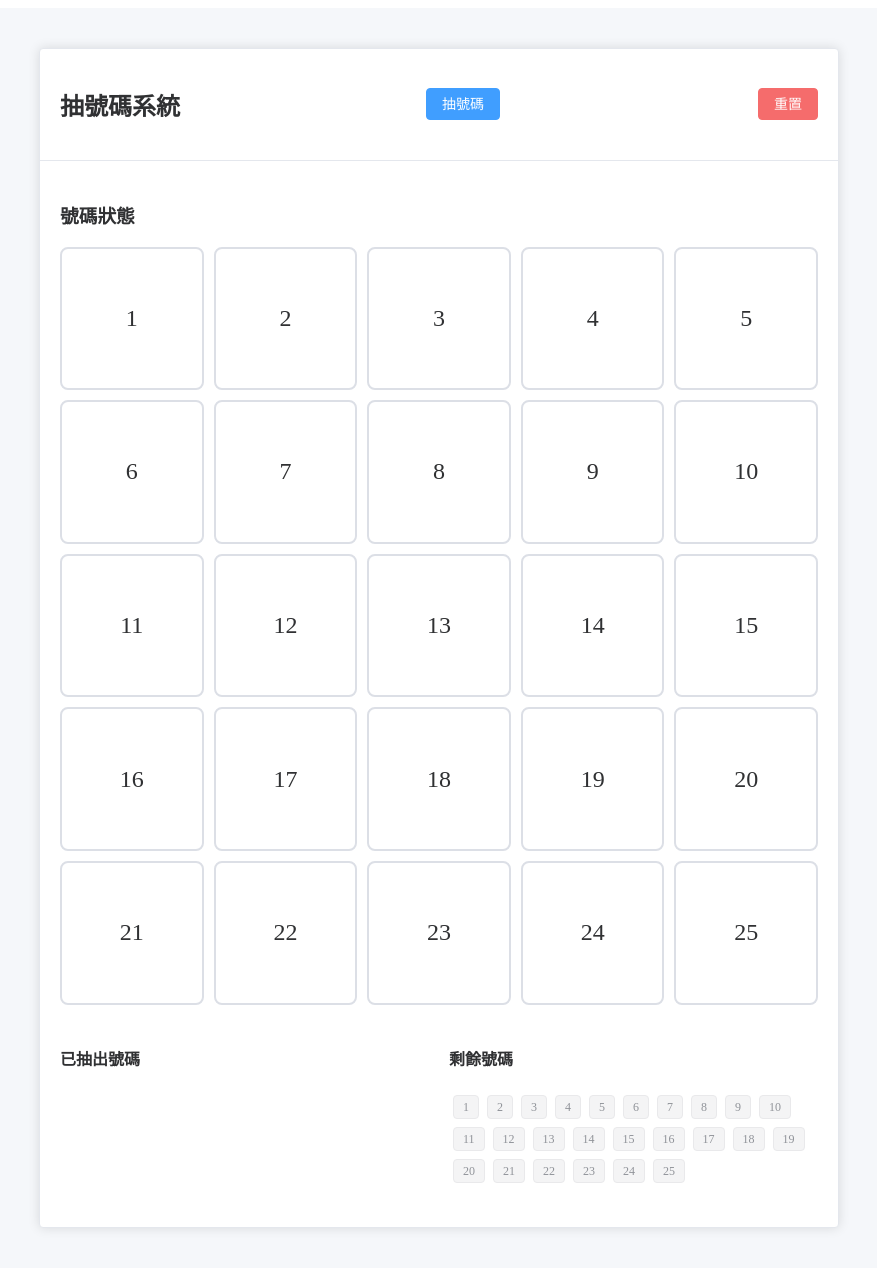
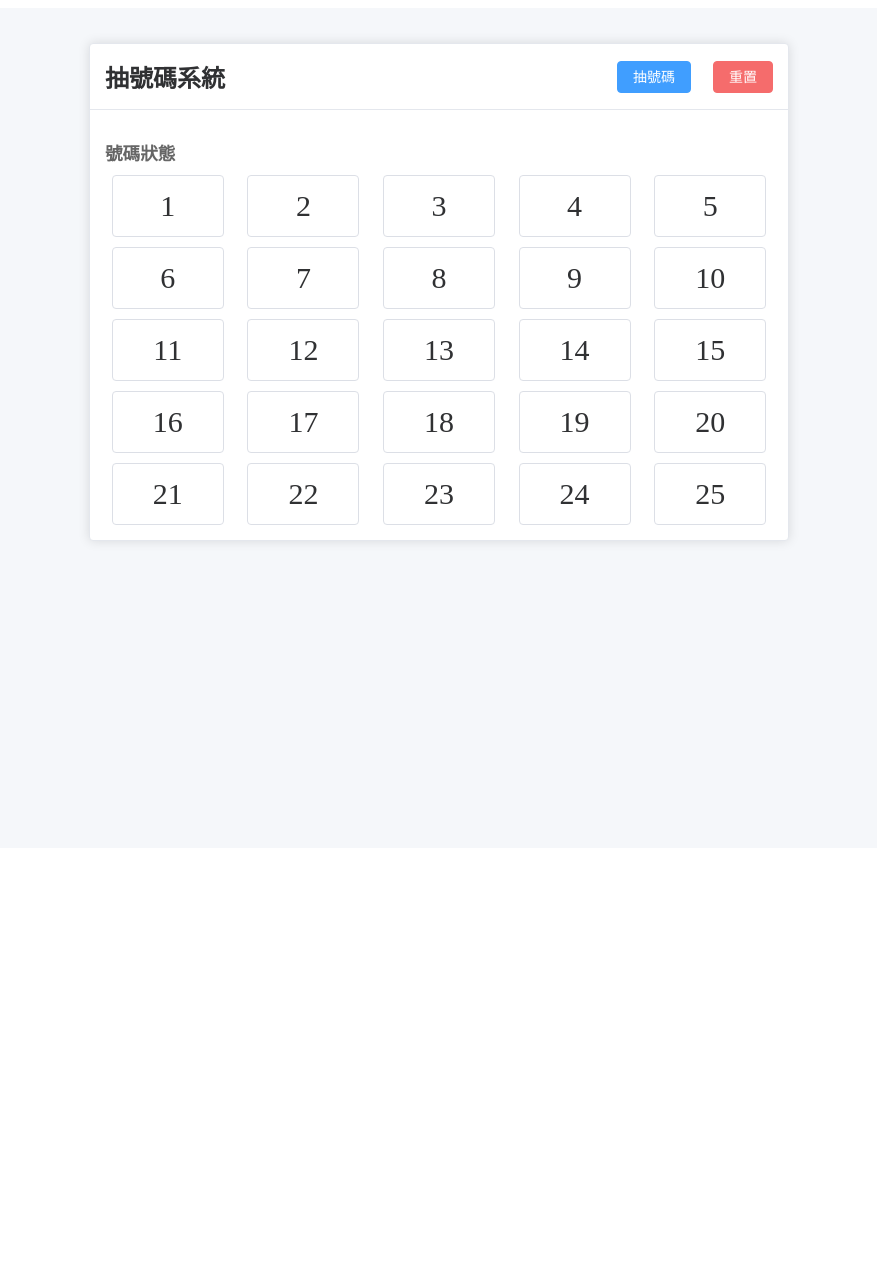
Before and after one commit to clarencelinwork/random-bingo-number, a Vue app: page / in a window 1280 px wide. Shown: the whole page, without its empty margins (201-1078 px from the left). After the commit the page ends 856 px from the top, so only its background shows below. Built offline with nearby package versions, Linux system fonts and the light colour scheme.

Commit message:
[feature] edit view

```diff
--- a/src/components/NumberDraw.vue
+++ b/src/components/NumberDraw.vue
@@ -5,10 +5,12 @@
       <template #header>
         <div class="card-header">
           <h2>抽號碼系統</h2>
-          <el-button type="primary" @click="drawNumber" :disabled="remainingNumbers.length === 0">
-            抽號碼
-          </el-button>
-          <el-button type="danger" @click="resetGame">重置</el-button>
+          <div class="button-group">
+            <el-button type="primary" @click="drawNumber" :disabled="remainingNumbers.length === 0">
+              抽號碼
+            </el-button>
+            <el-button type="danger" @click="resetGame">重置</el-button>
+          </div>
         </div>
       </template>
 
@@ -30,43 +32,12 @@
           </div>
         </div>
       </div>
-
-      <div class="statistics">
-        <el-row :gutter="20">
-          <el-col :span="12">
-            <div class="stat-item">
-              <h4>已抽出號碼</h4>
-              <el-tag
-                  v-for="num in drawnNumbers"
-                  :key="num"
-                  class="drawn-number-tag"
-              >
-                {{ num }}
-              </el-tag>
-            </div>
-          </el-col>
-          <el-col :span="12">
-            <div class="stat-item">
-              <h4>剩餘號碼</h4>
-              <el-tag
-                  v-for="num in remainingNumbers"
-                  :key="num"
-                  type="info"
-                  class="remaining-number-tag"
-              >
-                {{ num }}
-              </el-tag>
-            </div>
-          </el-col>
-        </el-row>
-      </div>
     </el-card>
   </div>
 </template>
 
 <script>
-import {ref, onMounted} from 'vue'
-import {ElMessage} from 'element-plus'
+import { ref, onMounted } from 'vue'
 
 export default {
   name: 'NumberDraw',
@@ -75,13 +46,11 @@ export default {
     const lastDrawnNumber = ref(null)
     const remainingNumbers = ref([])
 
-    // 初始化遊戲
     const initializeGame = () => {
-      remainingNumbers.value = Array.from({length: 25}, (_, i) => i + 1)
+      remainingNumbers.value = Array.from({ length: 25 }, (_, i) => i + 1)
       drawnNumbers.value = []
       lastDrawnNumber.value = null
 
-      // 從localStorage讀取之前的狀態
       const savedState = localStorage.getItem('numberDrawState')
       if (savedState) {
         const state = JSON.parse(savedState)
@@ -91,13 +60,8 @@ export default {
       }
     }
 
-    // 抽號碼
     const drawNumber = () => {
       if (remainingNumbers.value.length === 0) {
-        ElMessage({
-          message: '所有號碼都已抽完！',
-          type: 'warning'
-        })
         return
       }
 
@@ -107,26 +71,14 @@ export default {
       drawnNumbers.value.push(drawnNumber)
       lastDrawnNumber.value = drawnNumber
 
-      // 保存到localStorage
       saveState()
-
-      ElMessage({
-        message: `抽出號碼：${drawnNumber}`,
-        type: 'success'
-      })
     }
 
-    // 重置遊戲
     const resetGame = () => {
       localStorage.removeItem('numberDrawState')
       initializeGame()
-      ElMessage({
-        message: '遊戲已重置',
-        type: 'info'
-      })
     }
 
-    // 保存狀態到localStorage
     const saveState = () => {
       const state = {
         drawnNumbers: drawnNumbers.value,
@@ -153,49 +105,75 @@ export default {
 
 <style scoped>
 .number-draw-container {
-  max-width: 800px;
+  max-width: 700px;
   margin: 0 auto;
-  padding: 20px;
+  padding: 15px;
 }
 
 .card-header {
   display: flex;
   justify-content: space-between;
   align-items: center;
+  padding: 0;
+}
+
+.card-header h2 {
+  margin: 0;
+  font-size: 1.5rem;
+}
+
+.button-group {
+  display: flex;
+  gap: 10px;
 }
 
 .result-section {
   text-align: center;
-  margin: 20px 0;
+  margin: 15px 0;
+}
+
+.result-section h3 {
+  margin: 0;
+  color: #666;
+  font-size: 1.1rem;
 }
 
 .last-number {
-  font-size: 48px;
+  font-size: 42px;
   font-weight: bold;
   color: #409EFF;
   margin: 10px 0;
+  line-height: 1.2;
 }
 
 .numbers-grid {
-  margin: 20px 0;
+  margin: 15px 0 0 0;
+}
+
+.numbers-grid h3 {
+  margin: 0 0 10px 0;
+  color: #666;
+  font-size: 1.1rem;
 }
 
 .grid {
   display: grid;
   grid-template-columns: repeat(5, 1fr);
   gap: 10px;
-  margin-top: 10px;
+  justify-items: center;
 }
 
 .number-box {
-  aspect-ratio: 1;
   display: flex;
   align-items: center;
   justify-content: center;
-  font-size: 24px;
-  border: 2px solid #dcdfe6;
-  border-radius: 8px;
+  font-size: 30px;
+  border: 1px solid #dcdfe6;
+  border-radius: 4px;
   transition: all 0.3s;
+  background-color: #fff;
+  height: 60px;
+  width: 110px;
 }
 
 .number-box.drawn {
@@ -204,16 +182,11 @@ export default {
   border-color: #409EFF;
 }
 
-.statistics {
-  margin-top: 20px;
+:deep(.el-card__header) {
+  padding: 15px;
 }
 
-.stat-item {
-  margin-bottom: 20px;
-}
-
-.drawn-number-tag,
-.remaining-number-tag {
-  margin: 4px;
+:deep(.el-card__body) {
+  padding: 15px;
 }
 </style>
```
